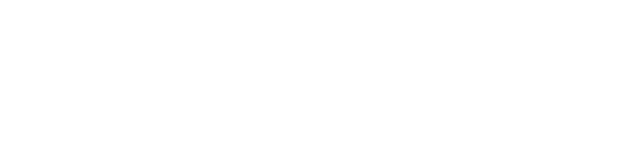
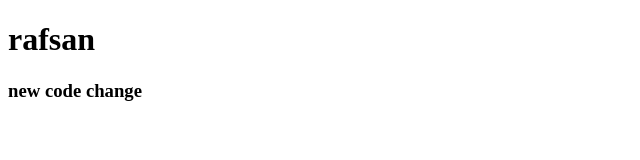
Before and after one commit to AliAkbarJany/my-first-repo, a plain HTML site: page index.html in a window 1280 px wide. Shown: the whole page, without its empty margins (0-640 px from the left). Drawn offline with Linux system fonts and the light colour scheme.

Commit message:
added header

```diff
--- a/index.html
+++ b/index.html
@@ -7,6 +7,7 @@
     <title>first repo</title>
 </head>
 <body>
-
+    <h1>rafsan</h1>
+    <h3>new code change</h3>
 </body>
 </html>
```
